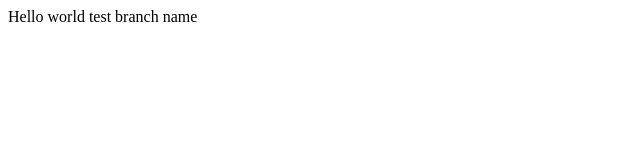
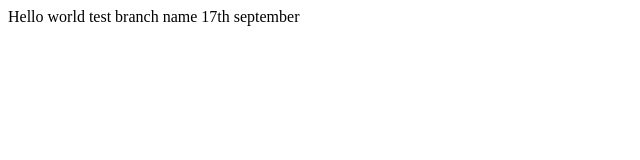
Before and after one commit to hardev-tech/learning-git, a plain HTML site: page index.html in a window 1280 px wide. Shown: the whole page, without its empty margins (0-640 px from the left). Drawn offline with Linux system fonts and the light colour scheme.

Commit message:
17th sept test

```diff
--- a/index.html
+++ b/index.html
@@ -1,4 +1,4 @@
-<div>Hello world test branch name
+<div>Hello world test branch name 17th september
 
 
 </div>
```
